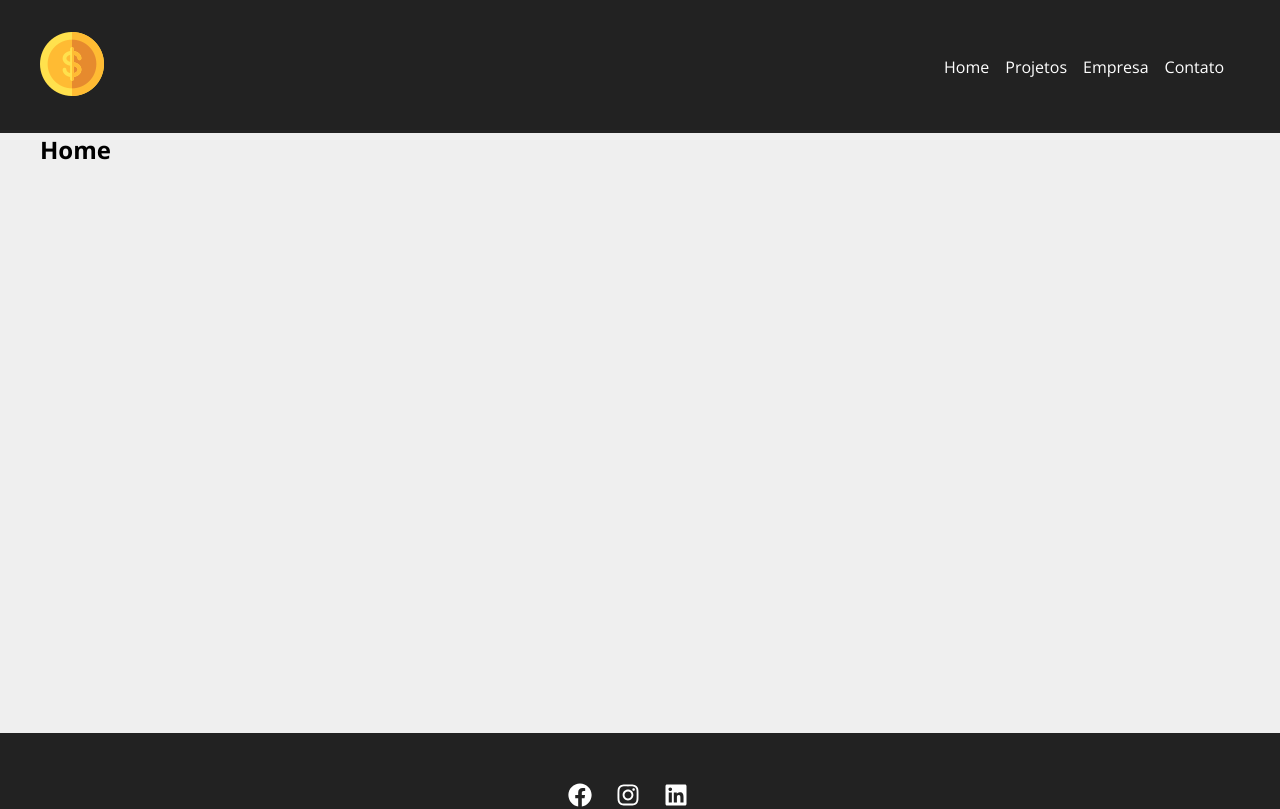
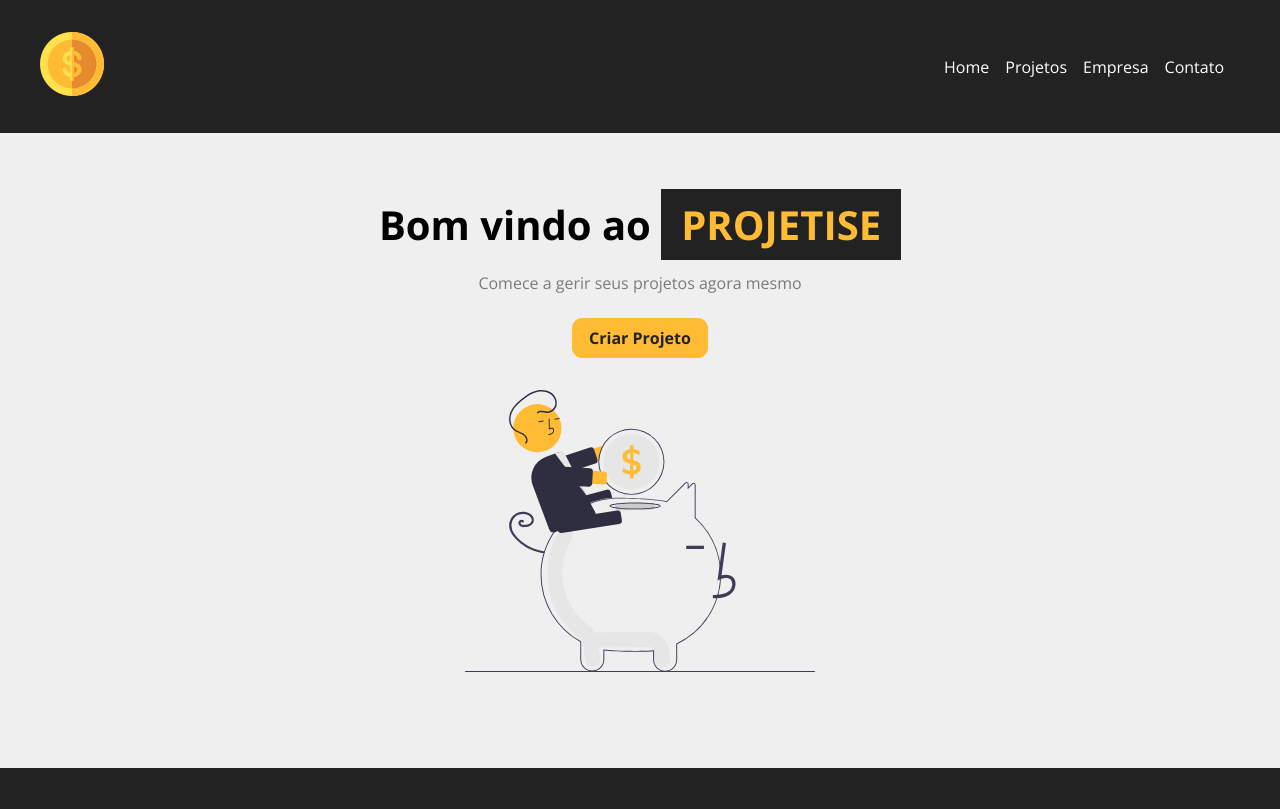
Before and after one commit to detarso7/gerenciador_projetos_React, a React (Create React App) app: page / in a window 1280 px wide. Shown: the top 809 px of the page. Built offline with nearby package versions, Linux system fonts and the light colour scheme.

Commit message:
Criando a Home e Componente de Botão

```diff
--- a/src/App.js
+++ b/src/App.js
@@ -3,6 +3,7 @@ import Company from "./components/pages/Company";
 import Contact from "./components/pages/Contact";
 import Home from "./components/pages/Home";
 import Projects from "./components/pages/Projects";
+import NewProjects from "./components/pages/NewProject";
 
 import Container from "./components/layout/Container";
 import Navabar from "./components/layout/Navbar";
@@ -20,6 +21,7 @@ function App() {
         <Route exact path="/company" element={<Company/>}/>
         <Route exact path="/projects" element={<Projects/>}/>
         <Route exact path="/contact" element={<Contact/>}/>
+        <Route exact path="/newprojects" element={<NewProjects/>}/>
       </Routes>
       </Container>
 
--- /dev/null
+++ b/src/components/layout/LinkBottun.js
@@ -0,0 +1,10 @@
+import { Link } from 'react-router-dom'
+import styles from './LinkButton.module.css'
+
+function LinkButton ({to, text}){
+    return (
+        <Link className={styles.btn} to={to}>{text}</Link>
+    )
+}
+
+export default LinkButton
--- /dev/null
+++ b/src/components/layout/LinkButton.module.css
@@ -0,0 +1,15 @@
+.btn{
+    background-color: #fb3;
+    padding: 0.5em 1em;
+    border-radius: 10px;
+    border: 1px solid #fb3;
+    color: #222;
+    font-weight: bold;
+    transition: .5s;
+}
+
+.btn:hover{
+    background-color: #fff;
+    border: 1px solid #fb3;
+
+}
--- a/src/components/pages/Home.js
+++ b/src/components/pages/Home.js
@@ -1,8 +1,15 @@
+import Styles from './Home.module.css'
+import savings from '../../img/savings.svg'
+import LinkButton from '../layout/LinkBottun'
+
 function Home(props){
     return(
-    <>
-    <h2>Home</h2>
-    </>
+        <section className={Styles.home_container}>
+            <h1>Bom vindo ao <span>Projetise</span></h1>
+            <p>Comece a gerir seus projetos agora mesmo</p>
+            <LinkButton to="/newprojects" text="Criar Projeto"/>
+            <img src={savings} alt="Gegenciador de Projetos"/>
+        </section>
     )
 
 }
--- /dev/null
+++ b/src/components/pages/Home.module.css
@@ -0,0 +1,30 @@
+.home_container{
+    width: 100%;
+    display: flex;
+    flex-direction: column;
+    align-items: center;
+    justify-content: center;
+    padding: 4em;
+}
+
+.home_container h1{
+font-size: 2.5em;
+margin-bottom: .5em;
+}
+
+.home_container h1 span{
+color: #fb3;
+padding: .2em .5em;
+background-color: #222;
+text-transform: uppercase;
+}
+
+.home_container p{
+    color: #7b7b7b;
+    margin-bottom: 1.5em;
+    }
+
+.home_container img{
+width: 350px;
+margin: 2em 0;
+}
```
